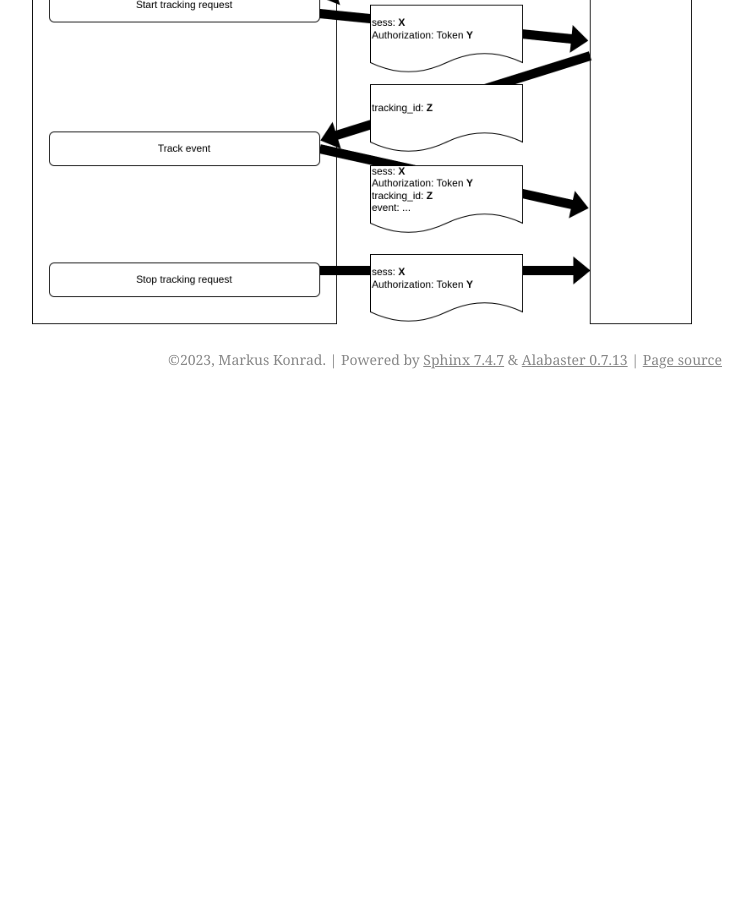
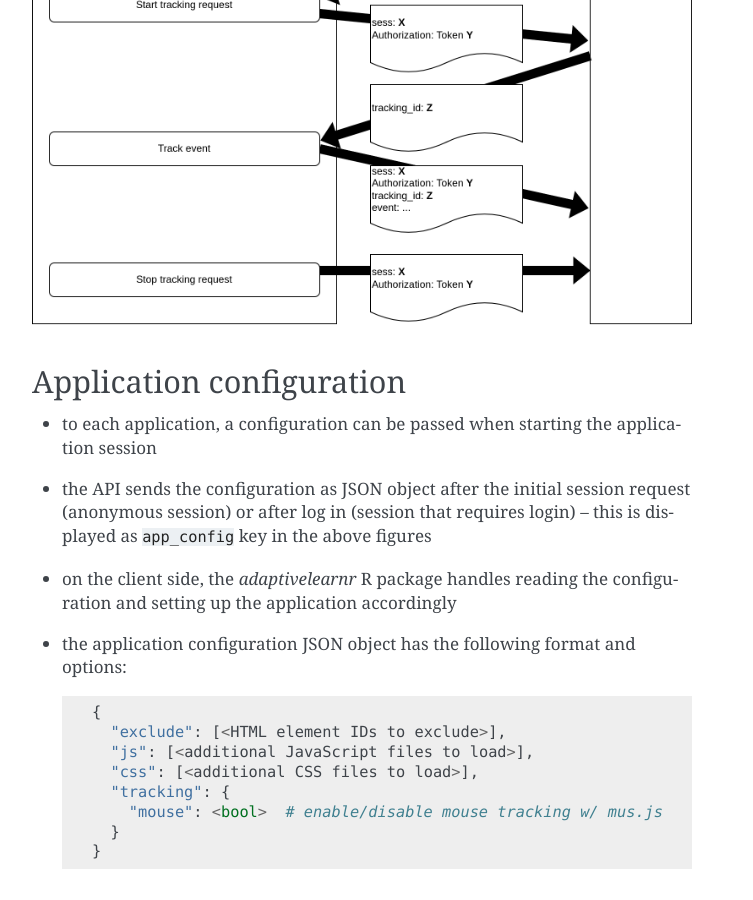
Before and after one commit to IFAFMultiLA/webapi, a Sphinx documentation site: the page built from docs/source/clientserver.rst, in a window 1280 px wide and 900 px high, scrolled down 1601 px. Shown: the whole window, without its empty margins (388-1141 px from the left). Built offline with Sphinx 7.4.7, drawn with Linux system fonts in a browser that asks for light colours; before the commit the page ends 2000 px from its top, so only the background shows below that; some of the changed text lies outside the part shown.

Commit message:
docs: app config

```diff
--- a/docs/source/clientserver.rst
+++ b/docs/source/clientserver.rst
@@ -34,3 +34,23 @@ With login
 - requires that the user has registered an account with email and password
 
 .. image:: img/client-server-login.png
+
+
+Application configuration
+-------------------------
+
+- to each application, a configuration can be passed when starting the application session
+- the API sends the configuration as JSON object after the initial session request (anonymous session) or after log in
+  (session that requires login) – this is displayed as ``app_config`` key in the above figures
+- on the client side, the *adaptivelearnr* R package handles reading the configuration and setting up the application
+  accordingly
+- the application configuration JSON object has the following format and options::
+
+    {
+      "exclude": [<HTML element IDs to exclude>],
+      "js": [<additional JavaScript files to load>],
+      "css": [<additional CSS files to load>],
+      "tracking": {
+        "mouse": <bool>  # enable/disable mouse tracking w/ mus.js
+      }
+    }
```
Also changed, not shown: 6 other files.
